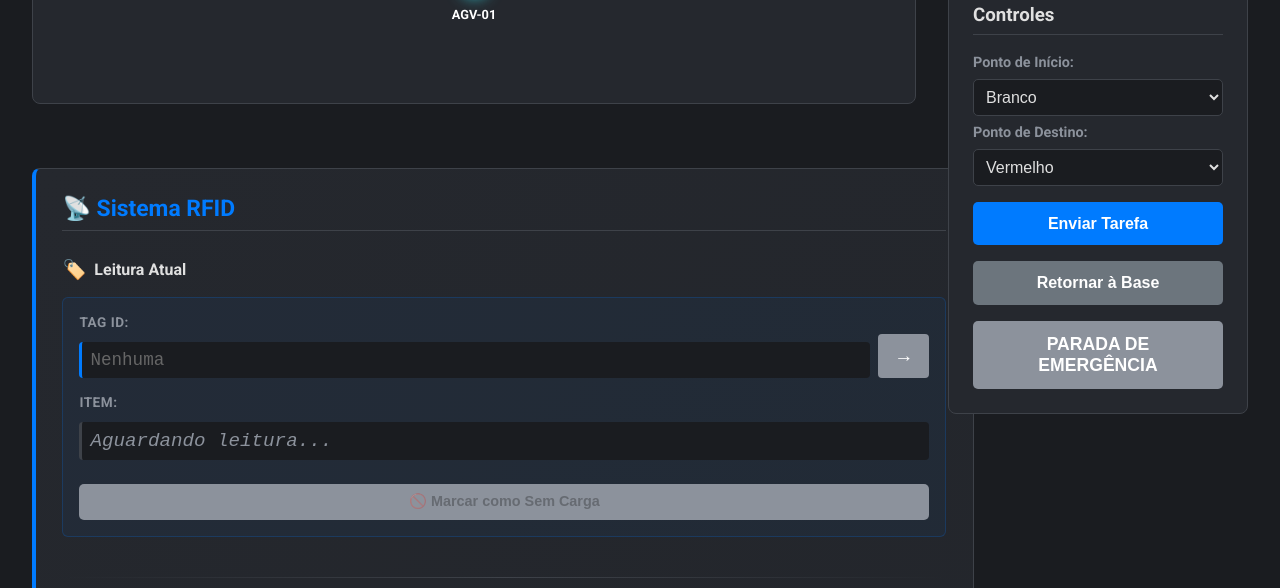
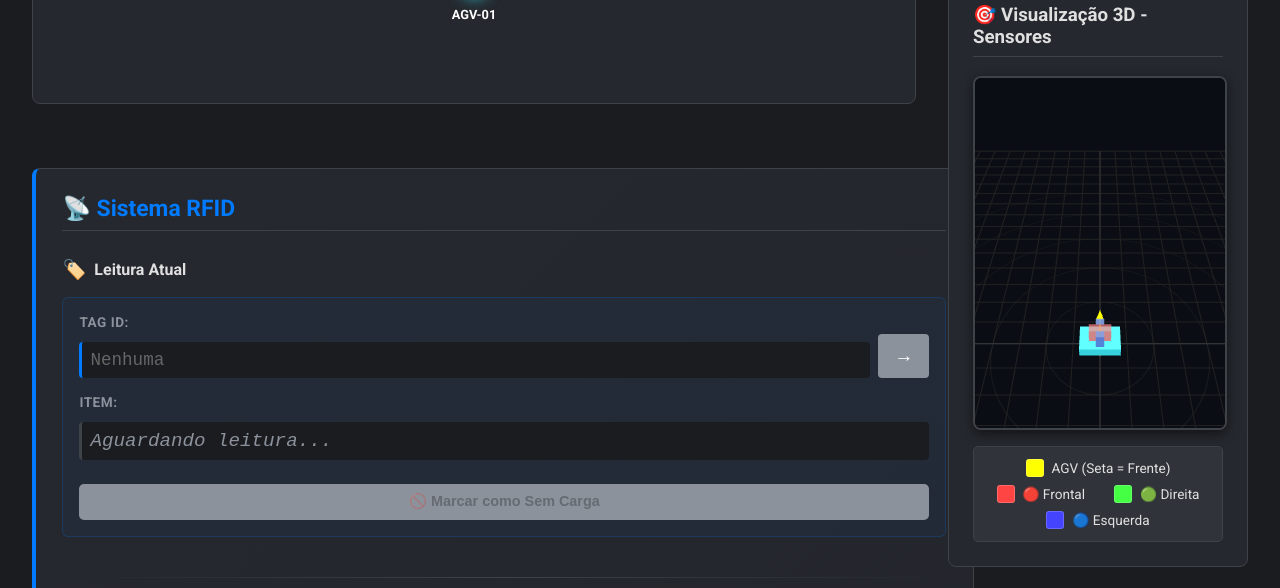
Before and after one commit to Leo-Luz-code/prototipo-agv-dashboard, a website: page src/views/index.html in a window 1280 px wide. Shown: the part 762-1350 px from the top of the page. Drawn offline with nearby package versions, Linux system fonts and the light colour scheme; no server answers.

Commit message:
feat: implement fixed-perspective 3D sensor radar visualization

```diff
--- a/src/views/css/style.css
+++ b/src/views/css/style.css
@@ -824,3 +824,51 @@ h2 {
   min-width: 60px;
   text-align: right;
 }
+
+/* ========== VISUALIZAÇÃO 3D DOS SENSORES ========== */
+
+.distance-3d-container {
+  width: 100%;
+  height: 350px;
+  background: linear-gradient(135deg, rgba(10, 14, 20, 0.8) 0%, rgba(0, 0, 0, 0.9) 100%);
+  border-radius: 8px;
+  overflow: hidden;
+  position: relative;
+  border: 2px solid var(--border-color);
+  box-shadow: 0 4px 12px rgba(0, 0, 0, 0.5);
+}
+
+#distance-3d-canvas {
+  width: 100%;
+  height: 100%;
+  display: block;
+}
+
+.distance-3d-legend {
+  display: flex;
+  justify-content: space-around;
+  flex-wrap: wrap;
+  gap: 0.5rem;
+  margin-top: 1rem;
+  padding: 0.75rem;
+  background-color: rgba(255, 255, 255, 0.05);
+  border-radius: 5px;
+  border: 1px solid var(--border-color);
+}
+
+.legend-item {
+  display: flex;
+  align-items: center;
+  gap: 0.5rem;
+  font-size: 0.85rem;
+  color: var(--text-color);
+  font-weight: 500;
+}
+
+.legend-color {
+  width: 16px;
+  height: 16px;
+  border-radius: 3px;
+  display: inline-block;
+  border: 1px solid rgba(255, 255, 255, 0.2);
+}
--- a/src/views/index.html
+++ b/src/views/index.html
@@ -136,6 +136,30 @@
           </div>
         </div>
         <div class="info-card">
+          <h3>🎯 Visualização 3D - Sensores</h3>
+          <div id="distance-3d-container" class="distance-3d-container">
+            <canvas id="distance-3d-canvas"></canvas>
+          </div>
+          <div class="distance-3d-legend">
+            <div class="legend-item">
+              <span class="legend-color" style="background: #ffff00;"></span>
+              <span>AGV (Seta = Frente)</span>
+            </div>
+            <div class="legend-item">
+              <span class="legend-color" style="background: #ff4444;"></span>
+              <span>🔴 Frontal</span>
+            </div>
+            <div class="legend-item">
+              <span class="legend-color" style="background: #44ff44;"></span>
+              <span>🟢 Direita</span>
+            </div>
+            <div class="legend-item">
+              <span class="legend-color" style="background: #4444ff;"></span>
+              <span>🔵 Esquerda</span>
+            </div>
+          </div>
+        </div>
+        <div class="info-card">
           <h3>Controles</h3>
 
           <div class="route-selection">
@@ -160,6 +184,8 @@
     </main>
 
     <script src="/socket.io/socket.io.js"></script>
+    <script src="https://cdnjs.cloudflare.com/ajax/libs/three.js/r128/three.min.js"></script>
+    <script src="js/distance3D.js"></script>
     <script src="js/script.js"></script>
     <script src="js/rfidManager.js"></script>
   </body>
--- /dev/null
+++ b/src/views/js/distance3D.js
@@ -0,0 +1,261 @@
+// =====================================================
+// Visualização 3D dos Sensores de Distância
+// Usando Three.js para renderização em tempo real
+// =====================================================
+
+class Distance3DVisualization {
+  constructor(canvasId) {
+    this.canvas = document.getElementById(canvasId);
+    if (!this.canvas) {
+      console.error('[3D VIZ] Canvas não encontrado:', canvasId);
+      return;
+    }
+
+    // Dados dos sensores (em cm)
+    this.sensorData = {
+      center: 0,   // Sensor frontal (eixo X - vermelho)
+      right: 0,    // Sensor direito (eixo Y - verde)
+      left: 0      // Sensor esquerdo (eixo Z - azul)
+    };
+
+    // Escala: 1 unidade = 10 cm (para visualização mais compacta)
+    this.scale = 0.1;
+    this.maxDistance = 100; // 100 cm = 10 unidades no gráfico
+
+    this.init();
+    this.createScene();
+    this.animate();
+
+    console.log('[3D VIZ] ✅ Visualização 3D inicializada');
+  }
+
+  init() {
+    // Criar cena
+    this.scene = new THREE.Scene();
+    this.scene.background = new THREE.Color(0x0a0e14);
+
+    // Configurar câmera FIXA - Visão de cima/trás do AGV
+    const aspect = this.canvas.clientWidth / this.canvas.clientHeight;
+    this.camera = new THREE.PerspectiveCamera(50, aspect, 0.1, 1000);
+
+    // Câmera posicionada atrás e acima do AGV, olhando para frente
+    this.camera.position.set(0, 12, -8);
+    this.camera.lookAt(0, 0, 5);
+
+    // Criar renderizador
+    this.renderer = new THREE.WebGLRenderer({
+      canvas: this.canvas,
+      antialias: true,
+      alpha: true
+    });
+    this.renderer.setSize(this.canvas.clientWidth, this.canvas.clientHeight);
+    this.renderer.setPixelRatio(window.devicePixelRatio);
+
+    // Iluminação mais forte
+    const ambientLight = new THREE.AmbientLight(0xffffff, 0.8);
+    this.scene.add(ambientLight);
+
+    const directionalLight = new THREE.DirectionalLight(0xffffff, 0.6);
+    directionalLight.position.set(0, 20, 0);
+    this.scene.add(directionalLight);
+
+    // Listener para redimensionamento
+    window.addEventListener('resize', () => this.onWindowResize(), false);
+  }
+
+  createScene() {
+    // ========== CRIAR AGV NO CENTRO ==========
+    // Corpo do AGV (caixa retangular)
+    const agvBodyGeometry = new THREE.BoxGeometry(1.5, 0.4, 1);
+    const agvBodyMaterial = new THREE.MeshPhongMaterial({
+      color: 0x36d1dc,
+      emissive: 0x36d1dc,
+      emissiveIntensity: 0.2
+    });
+    this.agvBody = new THREE.Mesh(agvBodyGeometry, agvBodyMaterial);
+    this.agvBody.position.y = 0.2;
+    this.scene.add(this.agvBody);
+
+    // Seta indicando a FRENTE do AGV
+    const arrowLength = 1.2;
+    const arrowDir = new THREE.Vector3(0, 0, 1).normalize();
+    const arrowOrigin = new THREE.Vector3(0, 0.5, 0);
+    const arrowColor = 0xffff00;
+    this.frontArrow = new THREE.ArrowHelper(arrowDir, arrowOrigin, arrowLength, arrowColor, 0.4, 0.3);
+    this.scene.add(this.frontArrow);
+
+    // ========== CRIAR CHÃO/GRID ==========
+    const gridSize = 30;
+    const gridDivisions = 30;
+    const gridHelper = new THREE.GridHelper(gridSize, gridDivisions, 0x404040, 0x202020);
+    this.scene.add(gridHelper);
+
+    // Linhas de referência de distância (círculos concêntricos)
+    this.createDistanceCircles();
+
+    // ========== CRIAR RAIOS/BEAMS DOS SENSORES ==========
+
+    // Raio do sensor FRONTAL/CENTRO (Vermelho)
+    const centerBeamGeometry = new THREE.CylinderGeometry(0.05, 0.05, 1, 8);
+    const centerBeamMaterial = new THREE.MeshBasicMaterial({
+      color: 0xff4444,
+      transparent: true,
+      opacity: 0.6
+    });
+    this.centerBeam = new THREE.Mesh(centerBeamGeometry, centerBeamMaterial);
+    this.centerBeam.rotation.x = Math.PI / 2;
+    this.scene.add(this.centerBeam);
+
+    // Obstáculo detectado pelo sensor frontal
+    const centerObstacleGeometry = new THREE.BoxGeometry(0.8, 1, 0.3);
+    const centerObstacleMaterial = new THREE.MeshPhongMaterial({
+      color: 0xff4444,
+      emissive: 0xff4444,
+      emissiveIntensity: 0.4,
+      transparent: true,
+      opacity: 0.7
+    });
+    this.centerObstacle = new THREE.Mesh(centerObstacleGeometry, centerObstacleMaterial);
+    this.centerObstacle.position.y = 0.5;
+    this.scene.add(this.centerObstacle);
+
+    // Raio do sensor DIREITA (Verde)
+    const rightBeamGeometry = new THREE.CylinderGeometry(0.05, 0.05, 1, 8);
+    const rightBeamMaterial = new THREE.MeshBasicMaterial({
+      color: 0x44ff44,
+      transparent: true,
+      opacity: 0.6
+    });
+    this.rightBeam = new THREE.Mesh(rightBeamGeometry, rightBeamMaterial);
+    this.rightBeam.rotation.z = -Math.PI / 2;
+    this.scene.add(this.rightBeam);
+
+    // Obstáculo detectado pelo sensor direito
+    const rightObstacleGeometry = new THREE.BoxGeometry(0.3, 1, 0.8);
+    const rightObstacleMaterial = new THREE.MeshPhongMaterial({
+      color: 0x44ff44,
+      emissive: 0x44ff44,
+      emissiveIntensity: 0.4,
+      transparent: true,
+      opacity: 0.7
+    });
+    this.rightObstacle = new THREE.Mesh(rightObstacleGeometry, rightObstacleMaterial);
+    this.rightObstacle.position.y = 0.5;
+    this.scene.add(this.rightObstacle);
+
+    // Raio do sensor ESQUERDA (Azul)
+    const leftBeamGeometry = new THREE.CylinderGeometry(0.05, 0.05, 1, 8);
+    const leftBeamMaterial = new THREE.MeshBasicMaterial({
+      color: 0x4444ff,
+      transparent: true,
+      opacity: 0.6
+    });
+    this.leftBeam = new THREE.Mesh(leftBeamGeometry, leftBeamMaterial);
+    this.leftBeam.rotation.z = Math.PI / 2;
+    this.scene.add(this.leftBeam);
+
+    // Obstáculo detectado pelo sensor esquerdo
+    const leftObstacleGeometry = new THREE.BoxGeometry(0.3, 1, 0.8);
+    const leftObstacleMaterial = new THREE.MeshPhongMaterial({
+      color: 0x4444ff,
+      emissive: 0x4444ff,
+      emissiveIntensity: 0.4,
+      transparent: true,
+      opacity: 0.7
+    });
+    this.leftObstacle = new THREE.Mesh(leftObstacleGeometry, leftObstacleMaterial);
+    this.leftObstacle.position.y = 0.5;
+    this.scene.add(this.leftObstacle);
+
+    // SEM rotação automática
+    this.autoRotate = false;
+  }
+
+  createDistanceCircles() {
+    // Criar círculos de referência a cada 20cm
+    const distances = [2, 4, 6, 8, 10]; // em unidades (20cm, 40cm, 60cm, 80cm, 100cm)
+
+    distances.forEach(distance => {
+      const circleGeometry = new THREE.RingGeometry(distance - 0.02, distance + 0.02, 64);
+      const circleMaterial = new THREE.MeshBasicMaterial({
+        color: 0x303030,
+        side: THREE.DoubleSide,
+        transparent: true,
+        opacity: 0.3
+      });
+      const circle = new THREE.Mesh(circleGeometry, circleMaterial);
+      circle.rotation.x = -Math.PI / 2;
+      circle.position.y = 0.01;
+      this.scene.add(circle);
+    });
+  }
+
+  updateSensorData(center, right, left) {
+    this.sensorData.center = center || 0;
+    this.sensorData.right = right || 0;
+    this.sensorData.left = left || 0;
+
+    // Converter cm para unidades do gráfico (1 unidade = 10 cm)
+    const centerDist = Math.min(this.sensorData.center * this.scale, this.maxDistance * this.scale);
+    const rightDist = Math.min(this.sensorData.right * this.scale, this.maxDistance * this.scale);
+    const leftDist = Math.min(this.sensorData.left * this.scale, this.maxDistance * this.scale);
+
+    // ========== ATUALIZAR SENSOR FRONTAL (CENTRO) ==========
+    // Posicionar raio/beam
+    this.centerBeam.position.set(0, 0.2, centerDist / 2);
+    this.centerBeam.scale.set(1, centerDist, 1);
+
+    // Posicionar obstáculo
+    this.centerObstacle.position.set(0, 0.5, centerDist);
+
+    // Tornar invisível se distância muito grande ou zero
+    this.centerObstacle.visible = centerDist > 0.5 && centerDist < 10;
+    this.centerBeam.visible = centerDist > 0.1;
+
+    // ========== ATUALIZAR SENSOR DIREITA ==========
+    // Posicionar raio/beam
+    this.rightBeam.position.set(rightDist / 2, 0.2, 0);
+    this.rightBeam.scale.set(1, rightDist, 1);
+
+    // Posicionar obstáculo
+    this.rightObstacle.position.set(rightDist, 0.5, 0);
+
+    // Tornar invisível se distância muito grande ou zero
+    this.rightObstacle.visible = rightDist > 0.5 && rightDist < 10;
+    this.rightBeam.visible = rightDist > 0.1;
+
+    // ========== ATUALIZAR SENSOR ESQUERDA ==========
+    // Posicionar raio/beam
+    this.leftBeam.position.set(-leftDist / 2, 0.2, 0);
+    this.leftBeam.scale.set(1, leftDist, 1);
+
+    // Posicionar obstáculo
+    this.leftObstacle.position.set(-leftDist, 0.5, 0);
+
+    // Tornar invisível se distância muito grande ou zero
+    this.leftObstacle.visible = leftDist > 0.5 && leftDist < 10;
+    this.leftBeam.visible = leftDist > 0.1;
+
+    console.log(`[3D VIZ] 📊 Dados atualizados - Centro: ${center} cm | Direita: ${right} cm | Esquerda: ${left} cm`);
+  }
+
+  animate() {
+    requestAnimationFrame(() => this.animate());
+
+    // Renderizar cena (sem rotação - câmera fixa)
+    this.renderer.render(this.scene, this.camera);
+  }
+
+  onWindowResize() {
+    const width = this.canvas.clientWidth;
+    const height = this.canvas.clientHeight;
+
+    this.camera.aspect = width / height;
+    this.camera.updateProjectionMatrix();
+
+    this.renderer.setSize(width, height);
+  }
+}
+
+// Exportar para uso global
+window.Distance3DVisualization = Distance3DVisualization;
--- a/src/views/js/script.js
+++ b/src/views/js/script.js
@@ -17,6 +17,15 @@ document.addEventListener("DOMContentLoaded", () => {
   const distanceLeftElement = document.getElementById("distance-left");
   const distanceCenterElement = document.getElementById("distance-center");
   const distanceRightElement = document.getElementById("distance-right");
+
+  // Inicializar visualização 3D dos sensores
+  let distance3D = null;
+  if (typeof Distance3DVisualization !== 'undefined') {
+    distance3D = new Distance3DVisualization('distance-3d-canvas');
+    console.log("[APP] 🎯 Visualização 3D dos sensores inicializada");
+  } else {
+    console.warn("[APP] ⚠️ Distance3DVisualization não disponível");
+  }
 
   // Estado persistente da carga atual
   let currentCargoTag = null;
@@ -174,6 +183,15 @@ document.addEventListener("DOMContentLoaded", () => {
       if (distanceRightElement && direita !== undefined && direita !== null) {
         distanceRightElement.textContent = `${parseFloat(direita).toFixed(1)} ${unidade || 'cm'}`;
         console.log(`[Socket.IO] ✅ Direita atualizada: ${direita} ${unidade}`);
+      }
+
+      // Atualiza visualização 3D
+      if (distance3D && typeof distance3D.updateSensorData === 'function') {
+        distance3D.updateSensorData(
+          parseFloat(centro) || 0,
+          parseFloat(direita) || 0,
+          parseFloat(esquerda) || 0
+        );
       }
 
       console.log(`[Socket.IO] ✅ Distâncias atualizadas - Esq: ${esquerda} | Centro: ${centro} | Dir: ${direita} ${unidade}`);
```
